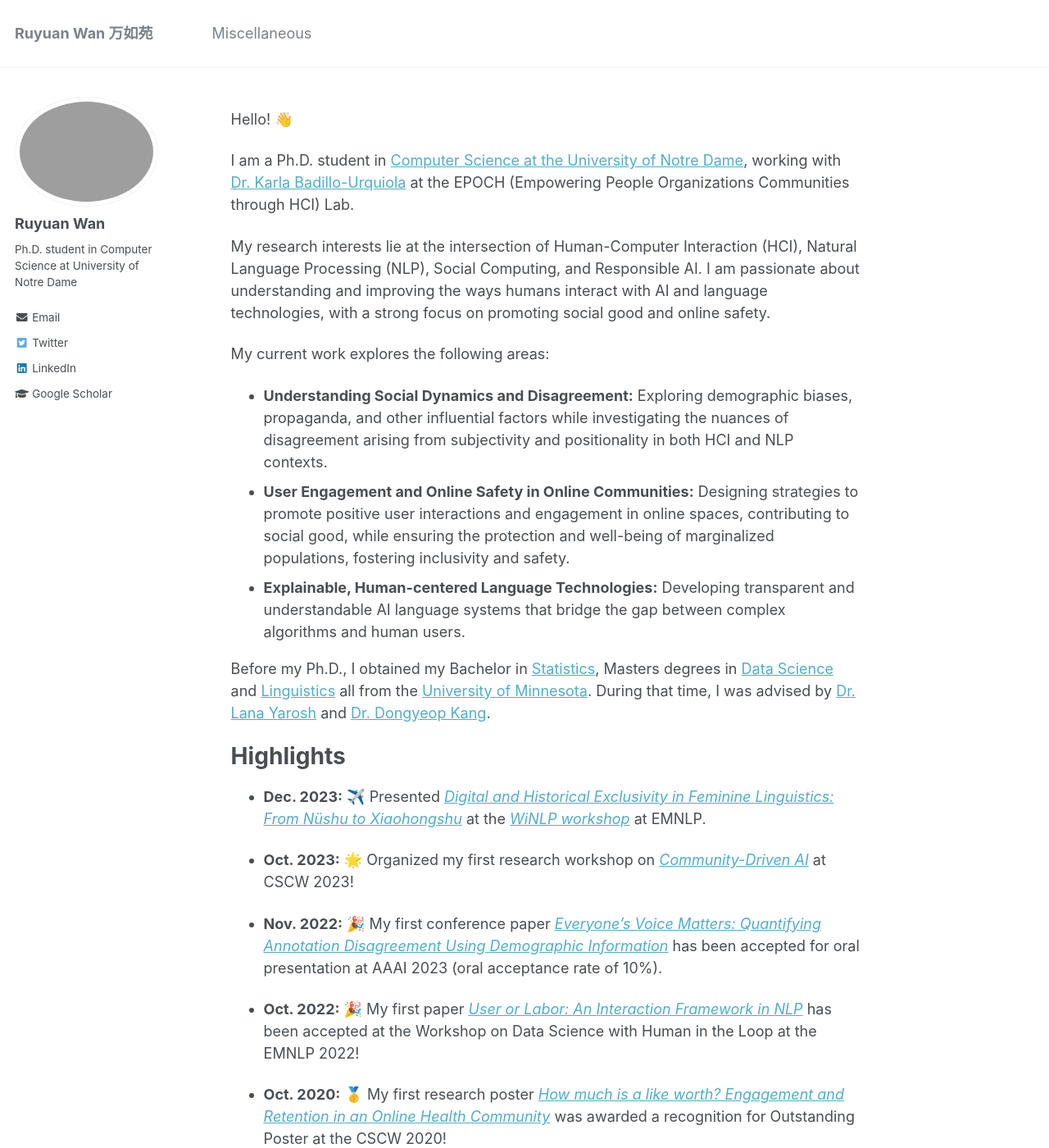
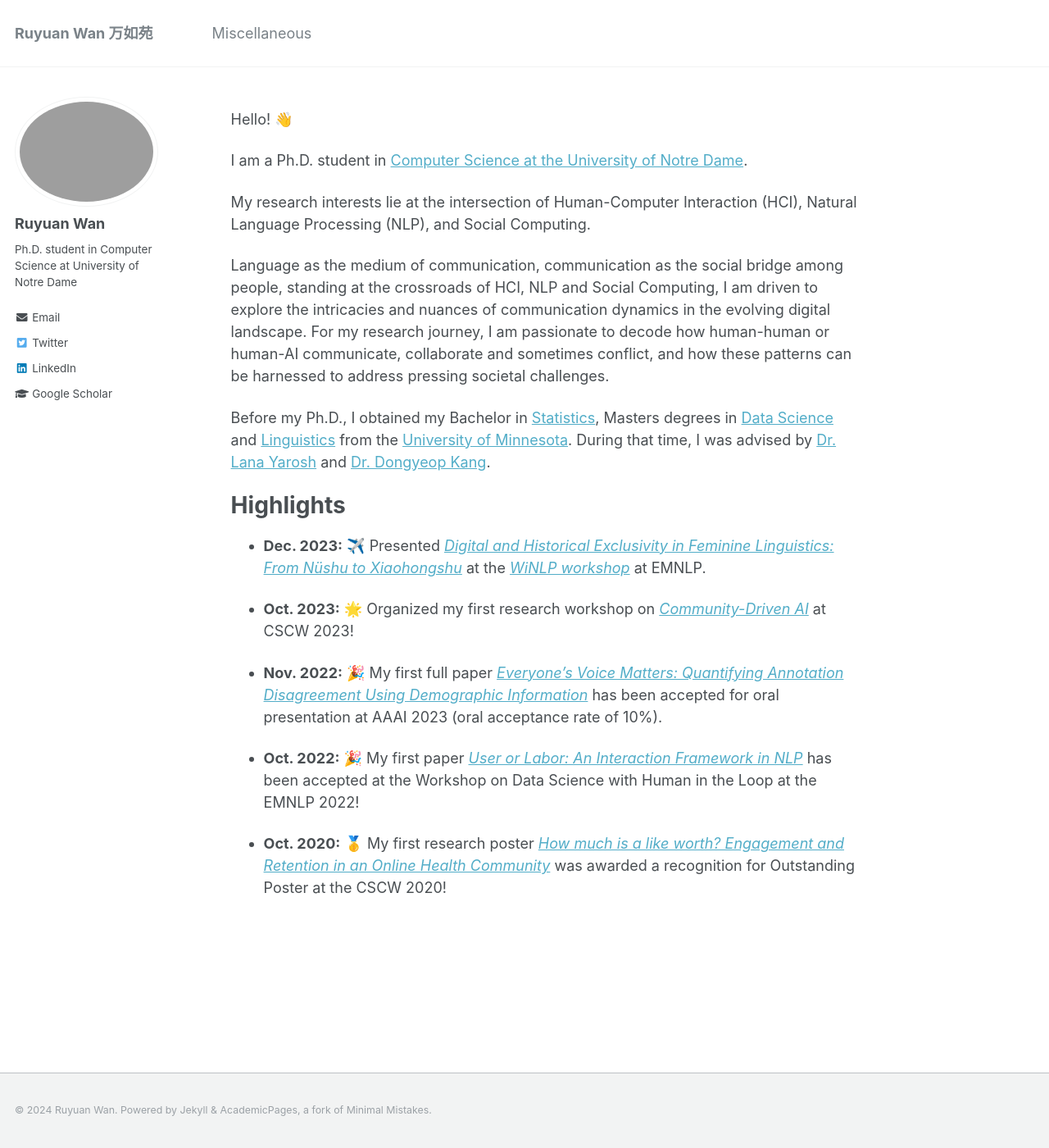
Before and after one commit to RuyuanWan/ruyuanwan.github.io, a Jekyll site: the page built from _pages/about.md, in a window 1280 px wide and 1400 px high. Shown: the whole window at 82% size. Built offline with Jekyll 4.4.1, drawn with Linux system fonts in a browser that asks for light colours.

Commit message:
Update about.md

```diff
--- a/_pages/about.md
+++ b/_pages/about.md
@@ -11,17 +11,13 @@ redirect_from:
 
 Hello! 👋<br/>
 
-I am a Ph.D. student in [Computer Science at the University of Notre Dame](https://cse.nd.edu/), working with [Dr. Karla Badillo-Urquiola](https://kbadillou.weebly.com//) at the EPOCH (Empowering People Organizations Communities through HCI) Lab.<br/>
+I am a Ph.D. student in [Computer Science at the University of Notre Dame](https://cse.nd.edu/).<br/>
 
-My research interests lie at the intersection of Human-Computer Interaction (HCI), Natural Language Processing (NLP), Social Computing, and Responsible AI. I am passionate about understanding and improving the ways humans interact with AI and language technologies, with a strong focus on promoting social good and online safety.
+My research interests lie at the intersection of Human-Computer Interaction (HCI), Natural Language Processing (NLP), and Social Computing.
 
-My current work explores the following areas:
-- **Understanding Social Dynamics and Disagreement:** Exploring demographic biases, propaganda, and other influential factors while investigating the nuances of disagreement arising from subjectivity and positionality in both HCI and NLP contexts.
-- **User Engagement and Online Safety in Online Communities:** Designing strategies to promote positive user interactions and engagement in online spaces, contributing to social good, while ensuring the protection and well-being of marginalized populations, fostering inclusivity and safety.
-- **Explainable, Human-centered Language Technologies:** Developing transparent and understandable AI language systems that bridge the gap between complex algorithms and human users.
+Language as the medium of communication, communication as the social bridge among people, standing at the crossroads of HCI, NLP and Social Computing, I am driven to explore the intricacies and nuances of communication dynamics in the evolving digital landscape. For my research journey, I am passionate to decode how human-human or human-AI communicate, collaborate and sometimes conflict, and how these patterns can be harnessed to address pressing societal challenges.
 
-Before my Ph.D., I obtained my Bachelor in [Statistics](https://cla.umn.edu/statistics), Masters degrees in [Data Science](https://cse.umn.edu/datascience) and [Linguistics](https://cla.umn.edu/linguistics) all from the [University of Minnesota](https://twin-cities.umn.edu/). During that time, I was advised by [Dr. Lana Yarosh](https://lanayarosh.com/) and [Dr. Dongyeop Kang](https://dykang.github.io/).
-
+Before my Ph.D., I obtained my Bachelor in [Statistics](https://cla.umn.edu/statistics), Masters degrees in [Data Science](https://cse.umn.edu/datascience) and [Linguistics](https://cla.umn.edu/linguistics) from the [University of Minnesota](https://twin-cities.umn.edu/). During that time, I was advised by [Dr. Lana Yarosh](https://lanayarosh.com/) and [Dr. Dongyeop Kang](https://dykang.github.io/).
 
 
 
@@ -31,7 +27,7 @@ Highlights
 
 * **Oct. 2023:** 🌟 Organized my first research workshop on [*Community-Driven AI*](https://sites.google.com/nd.edu/community-ai-cscw-2023/home?authuser=0) at CSCW 2023!
 
-* **Nov. 2022:** 🎉 My first conference paper [*Everyone's Voice Matters: Quantifying Annotation Disagreement Using Demographic Information*](https://arxiv.org/pdf/2301.05036v1.pdf) has been accepted for oral presentation at AAAI 2023 (oral acceptance rate of 10%). <br/>
+* **Nov. 2022:** 🎉 My first full paper [*Everyone's Voice Matters: Quantifying Annotation Disagreement Using Demographic Information*](https://arxiv.org/pdf/2301.05036v1.pdf) has been accepted for oral presentation at AAAI 2023 (oral acceptance rate of 10%). <br/>
 
 * **Oct. 2022:** 🎉 My first paper [*User or Labor: An Interaction Framework in NLP*](https://arxiv.org/abs/2211.01553) has been accepted at the Workshop on Data Science with Human in the Loop at the EMNLP 2022!<br/>
 
```
